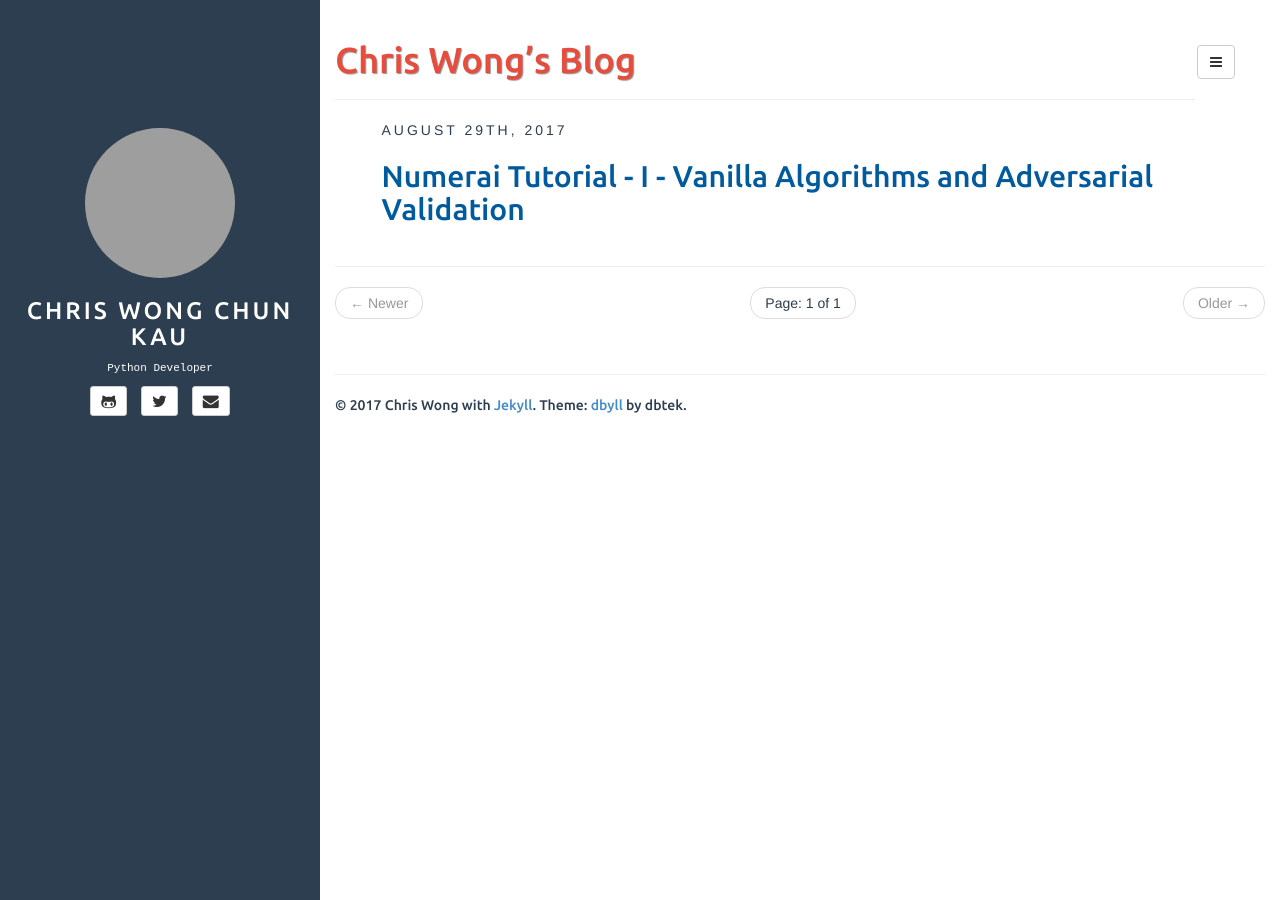
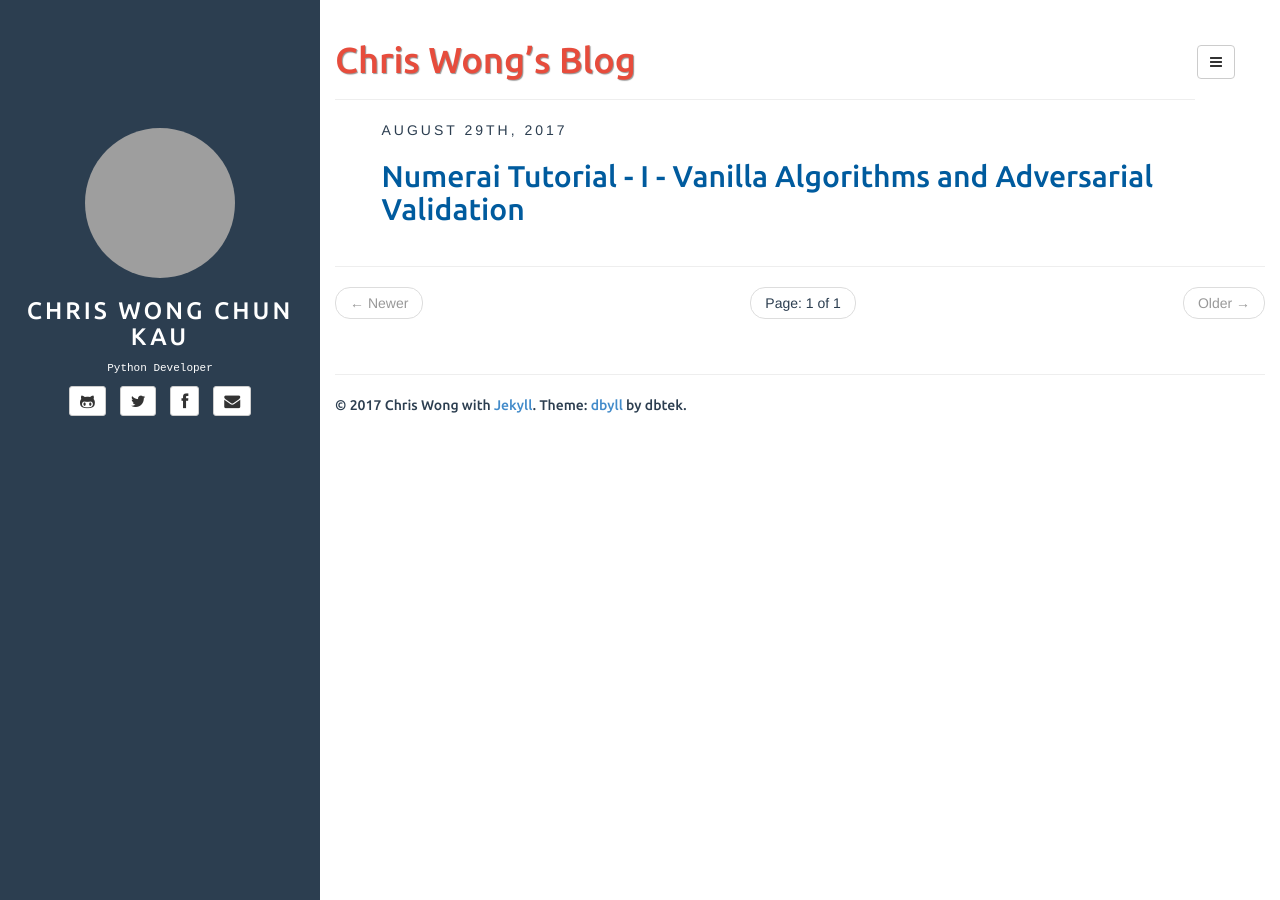
Before and after one commit to chrisckwong821/Blog, a Jekyll site: the page built from index.html, in a window 1280 px wide. Built offline with Jekyll 4.4.1, drawn with Linux system fonts in a browser that asks for light colours; the list of posts is cut into pages by our own code; grey boxes are pictures that could not be loaded.

Commit message:
facebook

```diff
--- a/_config.yml
+++ b/_config.yml
@@ -21,6 +21,7 @@ defaults:
 description: Chris Wong’s Blog
 author:
   name: Chris Wong
+  facebook: wonchunkau
   email: chrisckwong821@gmail.com
   github: /chrisckwong821
   twitter: /chrisckwong821
--- a/_includes/sidebar.html
+++ b/_includes/sidebar.html
@@ -30,6 +30,13 @@
 			</a>
 		</li>
 		{% endif %}
+		{% if site.author.facebook %}
+  		<li>
+  			<a class="btn btn-default btn-sm" href="https://facebook.com/{{ site.author.facebook }}">
+ 				<i class="fa  fa-facebook fa-lg"></i>
+  			</a>
+  		</li>
+  		{% endif %}
 		{% if site.author.email %}
 		<li>
 			<a class="btn btn-default btn-sm" href="mailto:{{ site.author.email }}">
```
